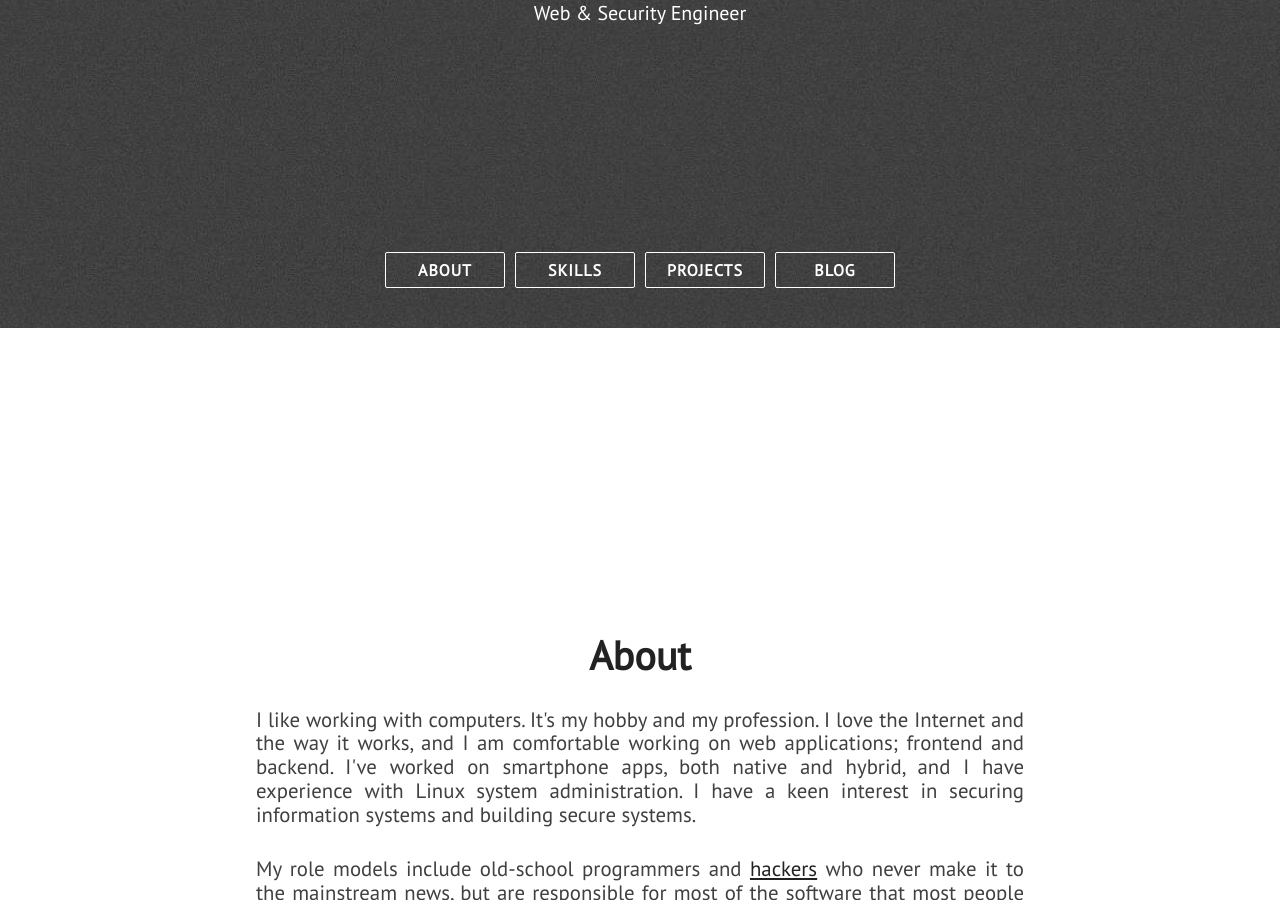
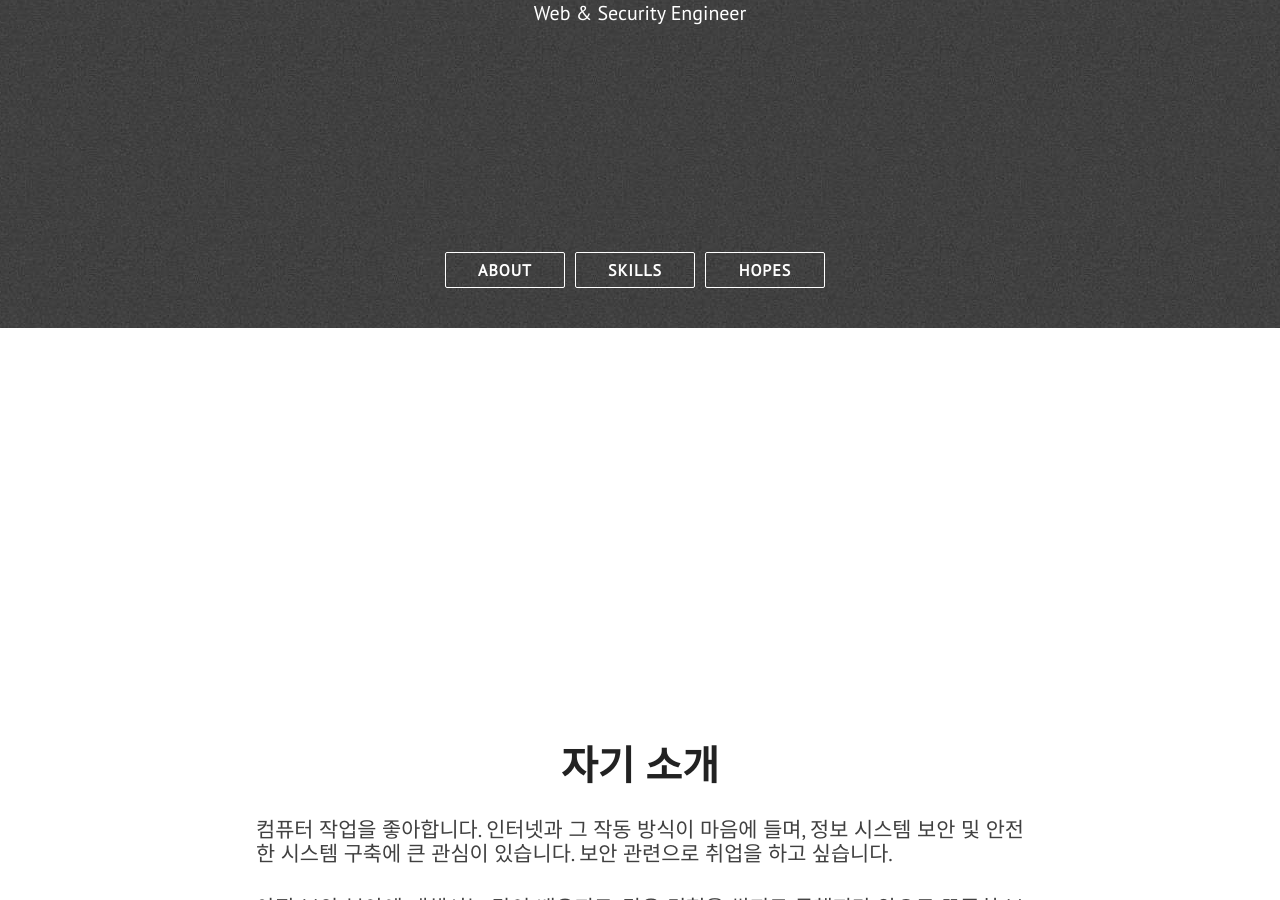
Before and after one commit to kkdonjuun122/kkdonjuun122, a Jekyll site: the page built from index.html, in a window 1280 px wide and 900 px high, scrolled down 572 px. Built offline with Jekyll 4.4.1, drawn with Linux system fonts in a browser that asks for light colours; nearby versions of some CDN libraries; some of the changed text lies outside the part shown.

Commit message:
Add files via upload

```diff
--- a/_includes/about.html
+++ b/_includes/about.html
@@ -1,15 +1,12 @@
 <div class="section-wrapper">
     <section class="section about" id="about">
         <div id="about-text">
-            <div class="section-heading">About</div>
+            <div class="section-heading">자기 소개</div>
             <p class="paragraph-text justify-text">
-                I like working with computers. It's my hobby and my profession. I love the Internet and the way it works, and I am comfortable working on web applications; frontend and backend. I've worked on smartphone apps, both native and hybrid, and I have experience with Linux system administration. I have a keen interest in securing information systems and building secure systems.
+                컴퓨터 작업을 좋아합니다. 인터넷과 그 작동 방식이 마음에 들며, 정보 시스템 보안 및 안전한 시스템 구축에 큰 관심이 있습니다. 보안 관련으로 취업을 하고 싶습니다.
             </p>
             <p class="paragraph-text justify-text">
-                My role models include old-school programmers and <a href="https://stallman.org/articles/on-hacking.html">hackers</a> who never make it to the mainstream news, but are responsible for most of the software that most people use on an everyday basis. I promote, support and use free and open source software to the extent possible.
-            </p>
-            <p class="paragraph-text justify-text">
-                I maintain a little blog at <a href="{{ site.blog_url }}">nagekar.com</a> where I write about my recent interests and other activities. I post my software projects on <a href="https://github.com/{{ site.github_username }}">GitHub</a>. My email address can be found at the <span class="extra-link"><a href="#extra">bottom</a></span> of this page.
+                아직 보안 분야에 대해서는 많이 배우지도, 많은 경험을 쌓지도 못했지만 앞으로 꾸준히 보안에 대한 경험을 쌓아 갈 것 입니다.
             </p>
         </div>
     </section>
--- a/_includes/extra.html
+++ b/_includes/extra.html
@@ -1,32 +1,18 @@
 <div class="section-wrapper">
     <section class="section extra" id="extra">
         <div>
-            <div class="section-heading" id="chat-text">Contact</div>
+            <div class="section-heading" id="chat-text">연락처</div>
             <p class="paragraph-text justify-text">
-                I'd love to hear from you! I'm open to collaborations, especially on open source projects. Interesting work opportunity? Shoot. Just want to have a coffee and talk about stars, cars or Pokémon? Awesome.
-            </p>
-            <p class="paragraph-text justify-text">
-                Please feel free to write to me for anything: <a href="mailto:{{ site.email }}">{{ site.email }}</a> (<a href="https://www.nagekar.com/publickey.abhishek@nagekar.com.asc">PGP Key</a>). It might take me a day to get back, but rest assured, you'll hear from me.
-            </p>
-            <p class="paragraph-text justify-text">
-                My resume is available here: <a href="{{ site.blog_url }}/resume/resume.pdf">PDF</a>, <a href="{{ site.blog_url }}/resume/resume.docx">DOC</a>
-            </p>
+                제 전화번호는 010-5110-6370 이며 이메일은 20202845@gm.hannam.ac.kr 입니다. 필요시 여기로 연락주시면 감사하겠습니다.
+
             <div class="extra-links">
                 <span class="hint--bottom bottom-link" aria-label="Email">
                     <a href="mailto:{{ site.email }}"><i class="head-icon fas fa-envelope"></i></a>
                 </span>
-                <span class="hint--bottom bottom-link" aria-label="PGP Key">
-                    <a href="https://www.nagekar.com/publickey.abhishek@nagekar.com.asc"><i class="head-icon fas fa-key"></i></a>
-                </span>
                 <span class="hint--bottom bottom-link" aria-label="GitHub">
                     <a href="https://github.com/{{ site.github_username }}"><i class="head-icon fab fa-github"></i></a>
                 </span>
-                <span class="hint--bottom bottom-link" aria-label="Web Blog">
-                    <a href="{{ site.blog_url }}"><i class="head-icon fas fa-rss"></i></a>
-                </span>
-                <span class="hint--bottom bottom-link" aria-label="Keybase">
-                    <a href="https://keybase.io/{{ site.keybase_username }}"><i class="head-icon fab fa-keybase"></i></a>
-                </span>
+
                 <!-- <span class="hint--bottom bottom-link" aria-label="Reddit">
                     <a href="https://www.reddit.com/u/{{ site.reddit_username }}"><i class="head-icon fab fa-reddit"></i></a>
                 </span>
--- a/_includes/nav.html
+++ b/_includes/nav.html
@@ -9,8 +9,8 @@
         <div class="head-menu-wrap">
             <a class="semi-transparent-button with-border nav-links" href="#about">ABOUT</a>
             <a class="semi-transparent-button with-border nav-links" href="#skills">SKILLS</a>
-            <a class="semi-transparent-button with-border nav-links" href="#projects">PROJECTS</a>
-            <a class="semi-transparent-button with-border nav-links" href="#blog-posts">BLOG</a>
+            <a class="semi-transparent-button with-border nav-links" href="#projects">HOPES</a>
+
         </div>
     </div>
 </section>
--- a/_includes/projects.html
+++ b/_includes/projects.html
@@ -1,19 +1,12 @@
 <div class="section-wrapper">
     <section class="section projects" id="projects">
         <div class="full-width">
-            <div class="section-heading" id="featured-projects-text">Projects</div>
-
+            <div class="section-heading" id="featured-projects-text">해보고 싶은 것들</div>
                 <div class="project-technologies">
-
-                    <a id="featured" class="semi-transparent-button with-border white-button" onclick="selected('featured')">Featured</a>
                     <a id="all" class="semi-transparent-button with-border white-button" onclick="selected('all')">All</a>
                     <a id="webdev" class="semi-transparent-button with-border white-button" onclick="selected('webdev')">WebDev</a>
-                    <a id="native" class="semi-transparent-button with-border white-button" onclick="selected('native')">Native</a>
                     <a id="security" class="semi-transparent-button with-border white-button" onclick="selected('security')">Security</a>
-                    <a id="diy" class="semi-transparent-button with-border white-button" onclick="selected('diy')">DIY</a>
-
                 </div>
-
             <div class="projects-wrapper">
             <!-- filled in by js -->
             </div>
--- a/_includes/skills.html
+++ b/_includes/skills.html
@@ -6,48 +6,30 @@
 
             <div class="skills-grid">
                 <div class="what-i-do">
-                    <h3 class="center-align skills-subsection">Summary</h3>
+                    <h3 class="center-align skills-subsection">요약약</h3>
                     <p class="paragraph-text center-align">
-                        I'm a web engineer fluent in modern web development. I have a serious passion for engineering solutions using the internet. InfoSec guy, blue team. Let's build a beautiful, speedy and safe web together.
+                        갖 언어를 조금 사용하고 다룰줄 아는 올라운더 프로그래머
                     </p>
                 </div>
                 <div class="technical-skills">
                     <h3 class="center-align skills-subsection">Technical</h3>
                     <div class="progress-bars">
-                        <div class="skillbar clearfix " data-percent="90%">
-                            <div class="skillbar-title" style="background: #2980b9;"><span>Javascript</span></div>
+                        <div class="skillbar clearfix " data-percent="65%">
+                            <div class="skillbar-title" style="background: #2980b9;"><span>자바스크립트</span></div>
                             <div class="skillbar-bar" style="background: #3498db;"></div>
                         </div> <!-- End Skill Bar -->
-
-                        <div class="skillbar clearfix " data-percent="85%">
-                            <div class="skillbar-title" style="background: #2980b9;"><span>ReactJS</span></div>
-                            <div class="skillbar-bar" style="background: #3498db;"></div>
-                        </div> <!-- End Skill Bar -->
-
-                        <div class="skillbar clearfix " data-percent="80%">
+                        <div class="skillbar clearfix " data-percent="83%">
                             <div class="skillbar-title" style="background: #2980b9;"><span>GNU/Linux</span></div>
                             <div class="skillbar-bar" style="background: #3498db"></div>
                         </div> <!-- End Skill Bar -->
-
-
-                        <div class="skillbar clearfix " data-percent="75%">
-                            <div class="skillbar-title" style="background: #2980b9;"><span>CSS3</span></div>
+                        <div class="skillbar clearfix " data-percent="50%">
+                            <div class="skillbar-title" style="background: #2980b9;"><span>C언어</span></div>
                             <div class="skillbar-bar" style="background: #3498db;"></div>
                         </div> <!-- End Skill Bar -->
 
                         <div class="skillbar clearfix " data-percent="75%">
-                            <div class="skillbar-title" style="background: #2980b9;"><span>Python</span></div>
+                            <div class="skillbar-title" style="background: #2980b9;"><span>파이썬</span></div>
                             <div class="skillbar-bar" style="background: #3498db;"></div>
-                        </div> <!-- End Skill Bar -->
-
-                        <div class="skillbar clearfix " data-percent="70%">
-                            <div class="skillbar-title" style="background: #2980b9"><span>Flask</span></div>
-                            <div class="skillbar-bar" style="background: #3498db;"></div>
-                        </div> <!-- End Skill Bar -->
-
-                        <div class="skillbar clearfix " data-percent="70%">
-                            <div class="skillbar-title" style="background: #2980b9"><span>InfoSec</span></div>
-                            <div class="skillbar-bar" style="background: #3498db"></div>
                         </div> <!-- End Skill Bar -->
                     </div>
                 </div>
```
Also changed, not shown: _includes/삭제_blogs.html (added, +8 -0 lines).
